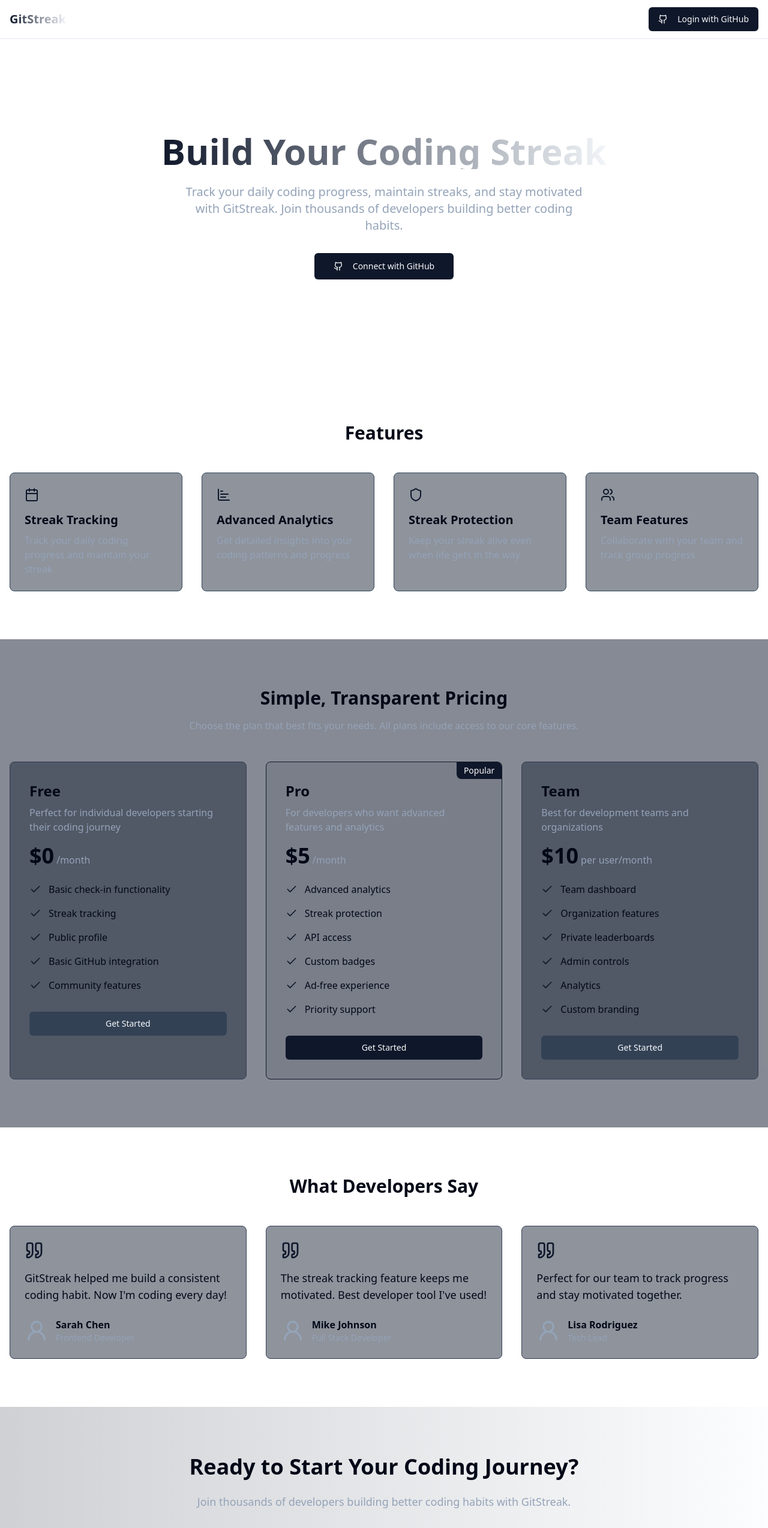
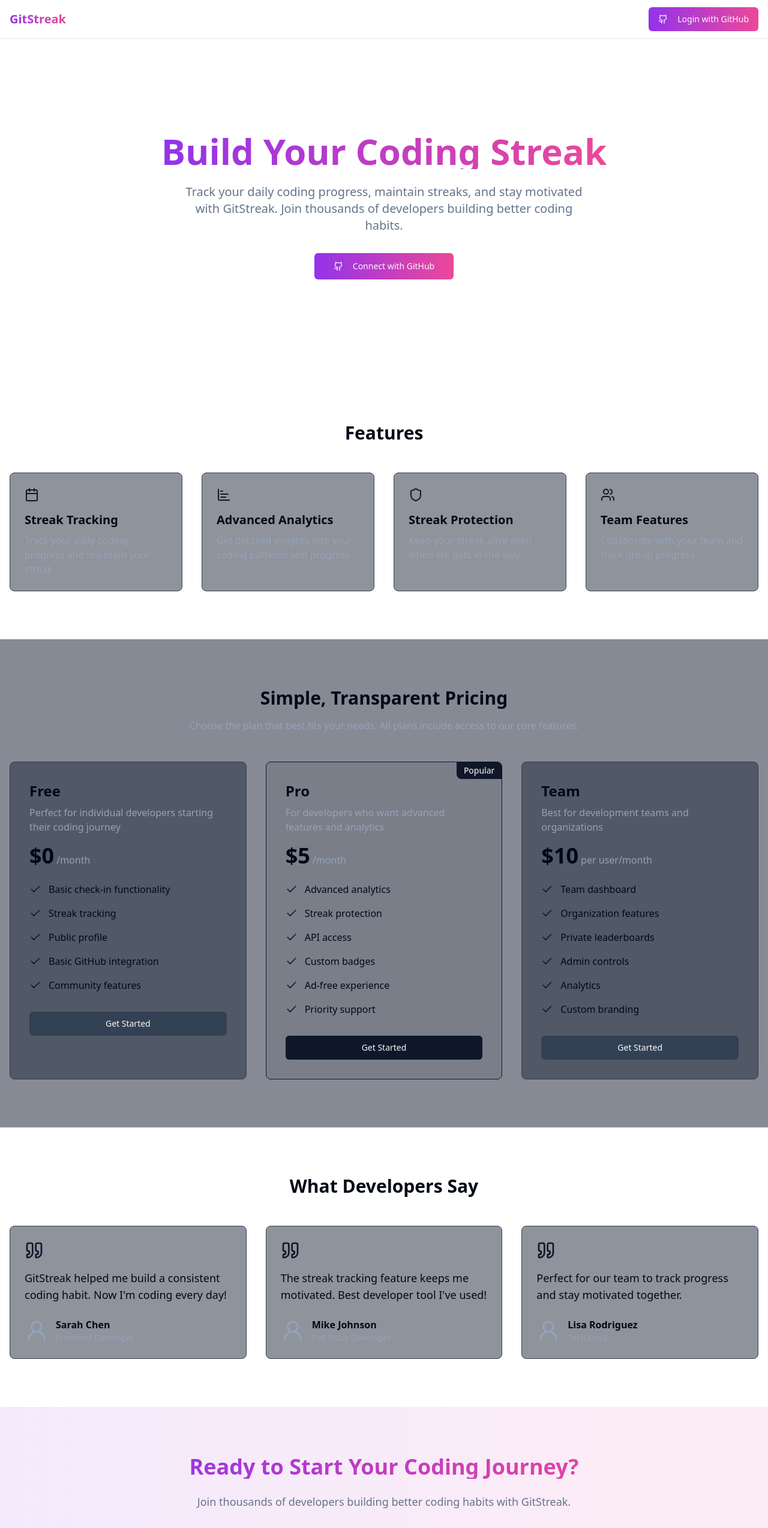
Before and after one commit to videv93/git-streak, a React (Vite) app: page / in a window 1280 px wide. Shown: the top 2548 px of the page at 60% size. Built offline with nearby package versions, Linux system fonts and the light colour scheme.

Commit message:
Verify landing page colors Checked the color settings for the landing page to ensure proper display and functionality. [skip gpt_engineer]

```diff
--- a/src/components/CallToAction.tsx
+++ b/src/components/CallToAction.tsx
@@ -3,15 +3,18 @@ import { Button } from "./ui/button";
 
 export const CallToAction = () => {
   return (
-    <section className="py-20 px-4 bg-gradient-to-r from-primary/20 to-secondary/20">
+    <section className="py-20 px-4 bg-gradient-to-r from-purple-600/10 to-pink-500/10">
       <div className="max-w-4xl mx-auto text-center">
-        <h2 className="text-3xl md:text-4xl font-bold mb-6">
+        <h2 className="text-3xl md:text-4xl font-bold mb-6 bg-clip-text text-transparent bg-gradient-to-r from-purple-600 to-pink-500">
           Ready to Start Your Coding Journey?
         </h2>
-        <p className="text-lg text-slate-400 mb-8">
+        <p className="text-lg text-muted-foreground mb-8">
           Join thousands of developers building better coding habits with GitStreak.
         </p>
-        <Button size="lg" className="group">
+        <Button
+          size="lg"
+          className="group bg-gradient-to-r from-purple-600 to-pink-500 hover:from-purple-700 hover:to-pink-600"
+        >
           Get Started
           <ArrowRight className="ml-2 h-5 w-5 group-hover:translate-x-1 transition-transform" />
         </Button>
--- a/src/components/Header.tsx
+++ b/src/components/Header.tsx
@@ -38,17 +38,24 @@ export const Header = () => {
     <header className="fixed top-0 left-0 right-0 z-50 bg-background/80 backdrop-blur-sm border-b border-border">
       <div className="container mx-auto px-4 h-16 flex items-center justify-between">
         <div className="flex items-center space-x-4 cursor-pointer" onClick={handleHomeClick}>
-          <h1 className="text-xl font-bold bg-clip-text text-transparent bg-gradient-to-r from-primary to-secondary">
+          <h1 className="text-xl font-bold bg-clip-text text-transparent bg-gradient-to-r from-purple-600 to-pink-500">
             GitStreak
           </h1>
         </div>
         <div className="flex items-center space-x-4">
           {user ? (
-            <Button variant="default" onClick={() => navigate("/dashboard")}>
+            <Button
+              variant="default"
+              className="bg-gradient-to-r from-purple-600 to-pink-500 hover:from-purple-700 hover:to-pink-600"
+              onClick={() => navigate("/dashboard")}
+            >
               Dashboard
             </Button>
           ) : (
-            <Button onClick={handleGithubLogin} className="group">
+            <Button
+              onClick={handleGithubLogin}
+              className="group bg-gradient-to-r from-purple-600 to-pink-500 hover:from-purple-700 hover:to-pink-600"
+            >
               <Github className="mr-2 h-5 w-5 group-hover:rotate-12 transition-transform" />
               Login with GitHub
             </Button>
--- a/src/components/Hero.tsx
+++ b/src/components/Hero.tsx
@@ -9,15 +9,15 @@ export const Hero = () => {
 
   return (
     <div className="flex flex-col items-center justify-center min-h-[70vh] text-center px-4">
-      <h1 className="text-4xl md:text-6xl font-bold mb-6 bg-clip-text text-transparent bg-gradient-to-r from-primary to-secondary">
+      <h1 className="text-4xl md:text-6xl font-bold mb-6 bg-clip-text text-transparent bg-gradient-to-r from-purple-600 to-pink-500">
         Build Your Coding Streak
       </h1>
-      <p className="text-lg md:text-xl text-slate-400 max-w-2xl mb-8">
+      <p className="text-lg md:text-xl text-muted-foreground max-w-2xl mb-8">
         Track your daily coding progress, maintain streaks, and stay motivated with GitStreak. Join thousands of developers building better coding habits.
       </p>
       <Button
         size="lg"
-        className="group"
+        className="group bg-gradient-to-r from-purple-600 to-pink-500 hover:from-purple-700 hover:to-pink-600"
         onClick={handleGithubLogin}
       >
         <Github className="mr-2 h-5 w-5 group-hover:rotate-12 transition-transform" />
```
